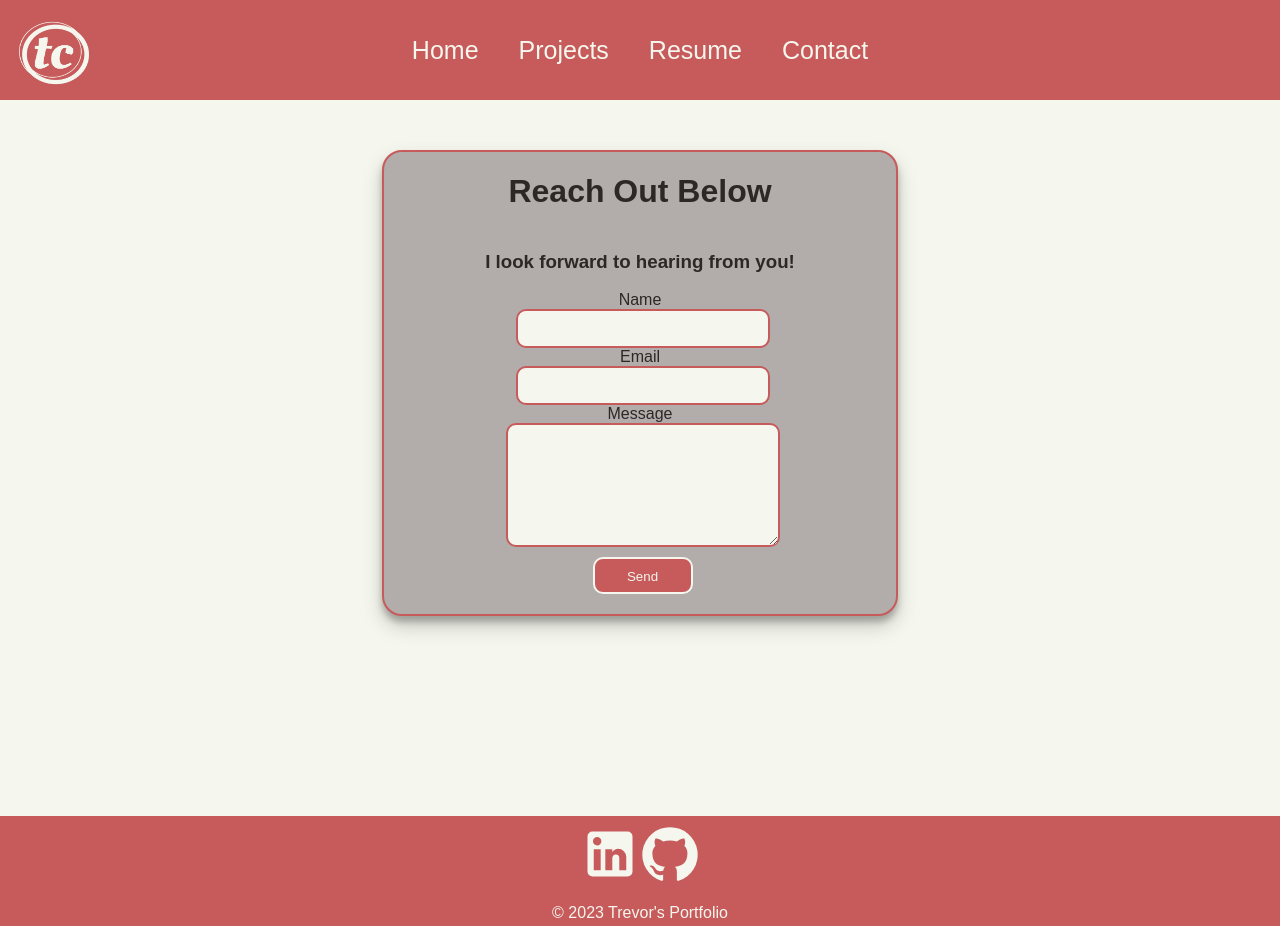
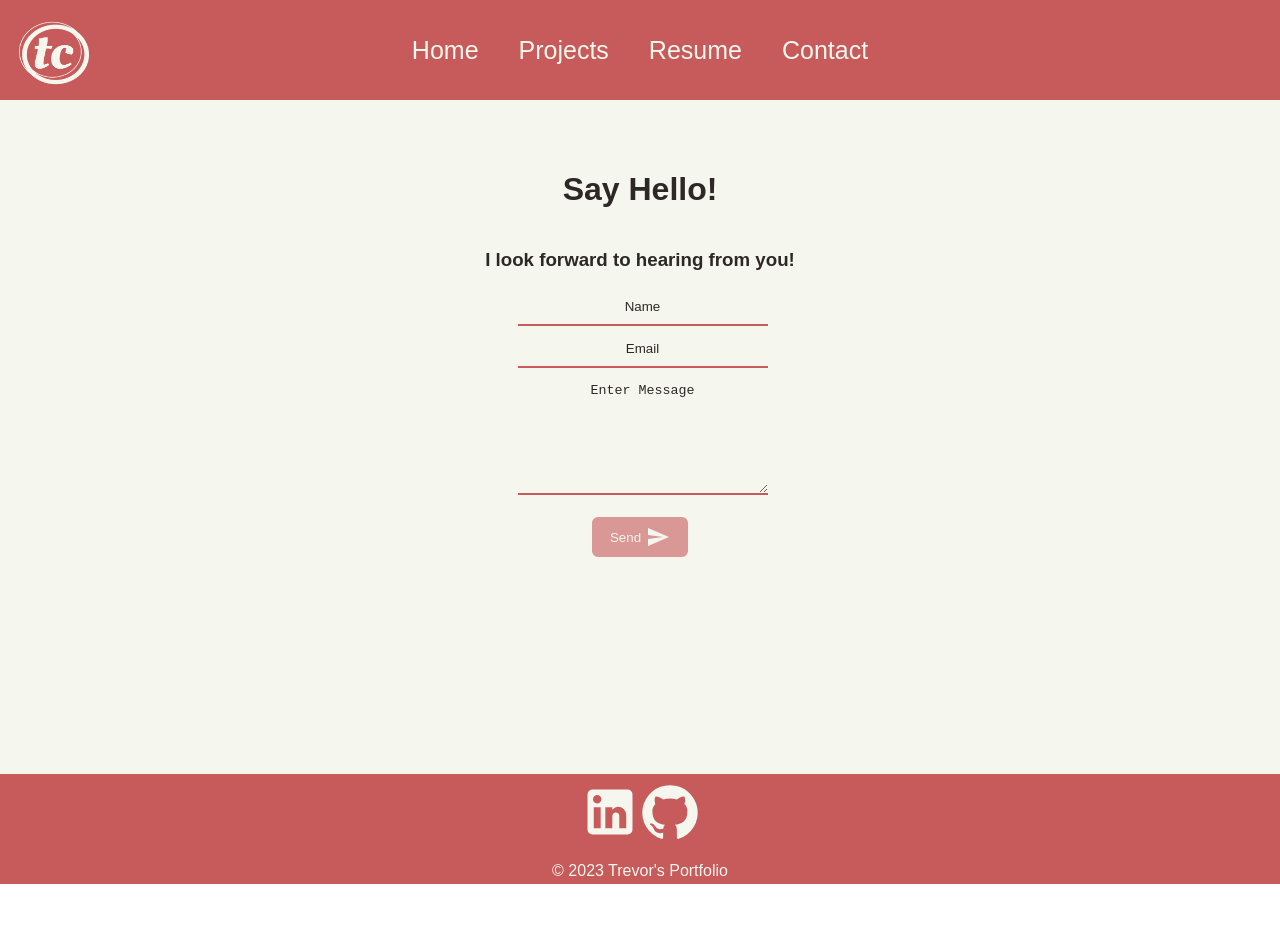
Before and after one commit to RareTC/portfolio, a React (Create React App) app: page /contact in a window 1280 px wide. After the commit the page ends 884 px from the top, so only its background shows below. Built offline with nearby package versions, Linux system fonts and the light colour scheme; the HTML template or start-up script is replaced by a standard one.

Commit message:
reformatted contact menu to be modern

```diff
--- a/src/Pages/Contact/Contact.css
+++ b/src/Pages/Contact/Contact.css
@@ -3,14 +3,13 @@
     flex-direction: column;
     justify-content: center;
     align-items: center;
-    border: solid 2px #c75b5c;
-    background-color: #b2acab;
-    width: 40%;
+    background-color: transparent;
     margin-left: auto;
     margin-right: auto;
     margin-top: 150px;
     border-radius: 20px;
-    box-shadow: rgba(0, 0, 0, 0.19) 0px 10px 20px, rgba(0, 0, 0, 0.23) 0px 6px 6px;
+    width: 100%;
+    height: 100%;
 }
 
 .contactForm h1, h3, label {
@@ -18,22 +17,28 @@
 }
 
 .contactForm input , textarea {
-    background-color: #f5f6ed;
-    border: solid 2px #c75b5c;
-    border-radius: 10px;
+    background-color: transparent;
+    border-top: none;
+    border-left: none;
+    border-right: none;
+    border-bottom: solid 2px #c75b5c;
     margin-left: 5px;
+    margin-bottom: 5px;
+    outline: none;
     width: 230px;
     padding: 10px;
+    caret-color: #2d2826;
+    color: #2d2826;
 }
 
-.contactForm input, textarea:focus {
-    outline-color: #c75b5c;
+.contactForm input[type=text]::placeholder,[type=email]::placeholder,
+.contactForm textarea::placeholder {
+  text-align: center;
+  color: #2d2826;
 }
-
 
 textarea {
     height: 100px;
-    width: 250px;
 }
 
 .contactForm form {
@@ -42,28 +47,38 @@ textarea {
     align-items: center;
 }
 
+.contactForm input:focus, textarea:focus {
+    border: 1px solid#c75b5c;
+    border-radius: 8px;
+}
+
 #contactButton {
-    background-color: #c75b5c ;
+    display: flex;
+    align-items: center;
+    justify-content: center;
+    background-color: rgba(199, 91, 92, .6) ;
     color: #f5f6ed;
     border: solid 2px #f5f6ed;
-    margin-top: 10px;
-    margin-bottom: 20px;
+    margin-top: 15px;
+    margin-bottom: 15px;
     width: 100px;
     height: 30px;
+    border-radius: 8px;
+    padding: 20px;
 }
 
+#contactButton svg {
+    margin-left: 5px;
+}
 
 #contactButton:hover {
     background-color: #f5f6ed;
     color: #c75b5c;
+    border: solid 2px#c75b5c;
 }
 
 #contactButton:active {
     transform: translateY(3px);
-}
-
-#contactButton {
-   padding-bottom: 23px;
 }
 
 
--- a/src/Pages/Contact/Contact.jsx
+++ b/src/Pages/Contact/Contact.jsx
@@ -1,6 +1,7 @@
 import React, { useRef, useState } from 'react';
 import emailjs from '@emailjs/browser';
 import './Contact.css';
+import SendIcon from '@mui/icons-material/Send';
 
 
 export default function Contact () {
@@ -26,20 +27,20 @@ export default function Contact () {
           <div className='contactForm'>
             {!emailSent && (
               <>
-                <h1>Reach Out Below</h1>
+                <h1>Say Hello!</h1>
                 <h3>I look forward to hearing from you!</h3>
                 <form ref={form} onSubmit={sendEmail}>
-                  <label>Name</label>
-                  <input type="text" name="form_name" required/>
-                  <label>Email</label>
-                  <input type="email" name="form_email" required/>
-                  <label>Message</label>
-                  <textarea name="message" required/>
-                  <input id='contactButton' type="submit" value="Send" />
+                  {/* <label>Name</label> */}
+                  <input type="text" name="form_name" placeholder="Name" required/>
+                  <input type="email" name="form_email" placeholder='Email' required/>
+                  <textarea name="message" placeholder='Enter Message' required/>
+                  <button id='contactButton' type="submit">
+                    Send <SendIcon />
+                  </button>
                 </form>
               </>
             )}
-            {emailSent && <h3>Thank you! Your message has been sent.</h3>}
+            {emailSent && <h3>Thank you! The Message Is En Route!</h3>}
           </div>
         </>
       );
--- a/src/Pages/Projects/Projects.css
+++ b/src/Pages/Projects/Projects.css
@@ -28,7 +28,7 @@
 
   .projectItem {
     color: #2d2826;
-    background: #b2acab;
+    background: #f5f6ed;
     border-radius: 15px;
     width: 500px;
     height: 600px;
--- a/src/components/ResumeView/ResumeView.css
+++ b/src/components/ResumeView/ResumeView.css
@@ -13,18 +13,22 @@
   }
 
   .resume-download {
+    display: flex;
+    justify-content: center;
+    align-items: center;
     background-color: #c75b5c;
     width: 125px;
     border-radius: 20px;
     color: #f5f6ed;
     margin-top: 10px;
-    border: solid 2px #b2acab;
+    border: solid 2px transparent;
+    padding: 5px;
   }
 
   .resume-download:hover {
     background-color: #f5f6ed;
     color: #c75b5c;
-    border: solid 2px #b2acab;
+    border: solid 2px #c75b5c;
   }
 
   .resume-download:active {
--- a/src/components/ResumeView/ResumeView.jsx
+++ b/src/components/ResumeView/ResumeView.jsx
@@ -1,22 +1,18 @@
 import React from 'react';
 import Resume from '../../assets/resume.jpg';
 import './ResumeView.css';
+import DownloadIcon from '@mui/icons-material/Download';
 
 
 export default function ResumeView() {
   return (
     <>
-    <div className='resume-container'>
-      <img className = "resume-image" src={Resume} alt='resume'/>
-      {/* <button className='resume-download'><a
-      href='https://acrobat.adobe.com/id/urn:aaid:sc:VA6C2:3818cf8f-bf23-48ad-a0c4-d69d8d44c308'
-      target='_blank'
-      download>
-        Download Resume</a></button> */}
+      <div className='resume-container'>
+        <img className="resume-image" src={Resume} alt='resume' />
         <button className='resume-download' onClick={() => window.open('https://acrobat.adobe.com/id/urn:aaid:sc:VA6C2:3818cf8f-bf23-48ad-a0c4-d69d8d44c308')}>
-  Download Resume
-</button>
-    </div>
+          <DownloadIcon /> Download CV
+        </button>
+      </div>
     </>
   )
 }
```
